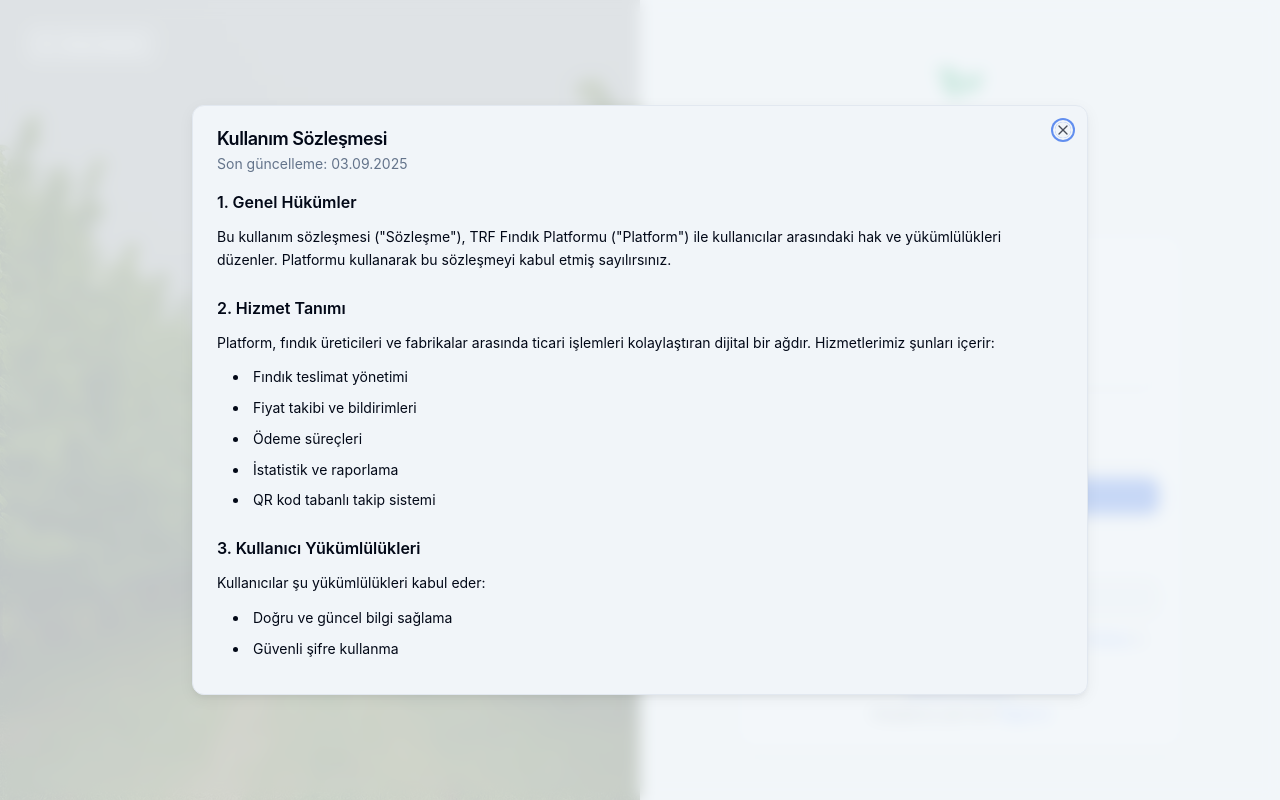
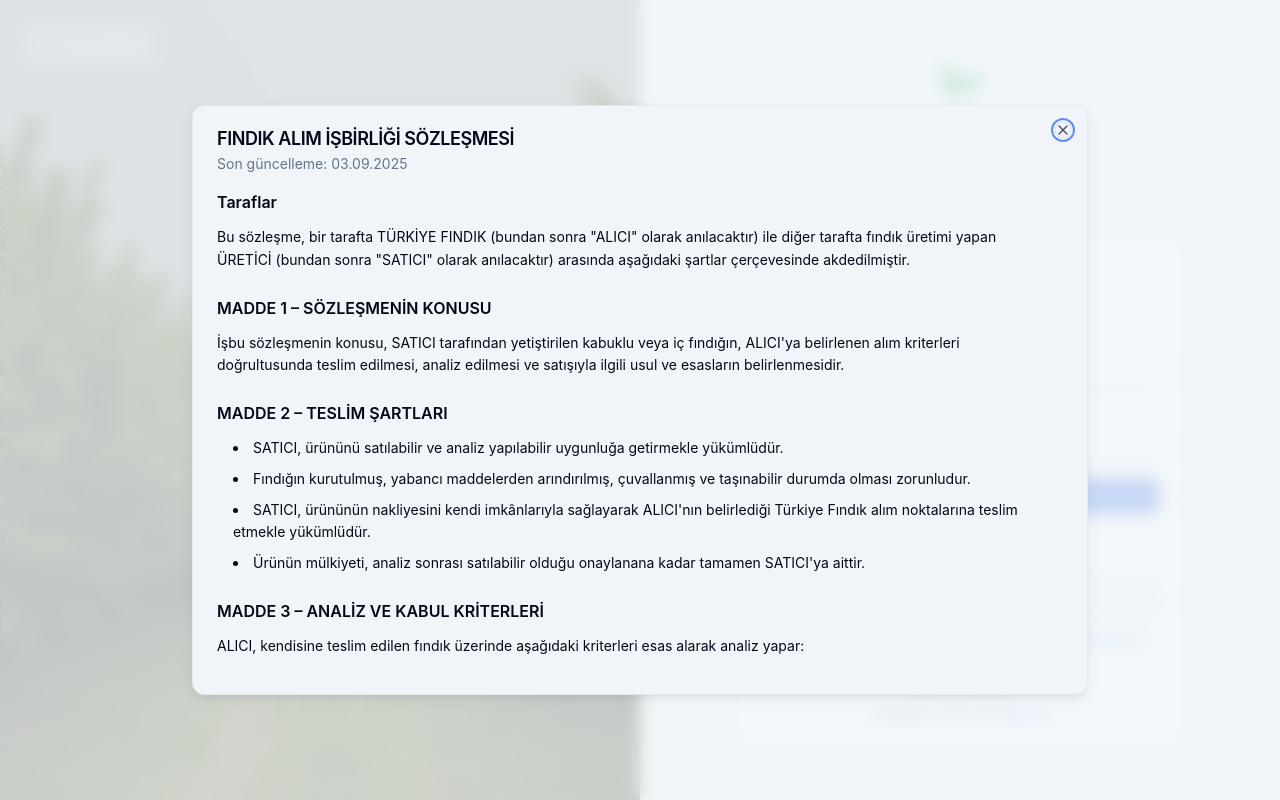
Before and after one commit to uzeyirrr/trfyeni, a Next.js app: page /login in a window 1280 px wide. Both pictures are taken after a click on the link "Kullanım Sözleşmesi". Built offline with nearby package versions, Linux system fonts and the light colour scheme; what pocketbase would draw is missing.

Commit message:
sozlesme eklendı

```diff
--- a/src/components/legal/legal-dialogs.tsx
+++ b/src/components/legal/legal-dialogs.tsx
@@ -19,7 +19,7 @@
       </DialogTrigger>
       <DialogContent className="max-w-4xl max-h-[80vh]">
         <DialogHeader>
-          <DialogTitle>Kullanım Sözleşmesi</DialogTitle>
+          <DialogTitle>FINDIK ALIM İŞBİRLİĞİ SÖZLEŞMESİ</DialogTitle>
           <DialogDescription>
             Son güncelleme: {new Date().toLocaleDateString('tr-TR')}
           </DialogDescription>
@@ -27,96 +27,127 @@
         <ScrollArea className="h-[60vh] pr-4">
           <div className="space-y-6 text-sm leading-relaxed">
             <section>
-              <h3 className="font-semibold text-base mb-3">1. Genel Hükümler</h3>
+              <h3 className="font-semibold text-base mb-3">Taraflar</h3>
               <p className="mb-3">
-                Bu kullanım sözleşmesi (&quot;Sözleşme&quot;), TRF Fındık Platformu (&quot;Platform&quot;) ile
-                kullanıcılar arasındaki hak ve yükümlülükleri düzenler. Platformu kullanarak bu sözleşmeyi
-                kabul etmiş sayılırsınız.
+                Bu sözleşme, bir tarafta TÜRKİYE FINDIK (bundan sonra &quot;ALICI&quot; olarak anılacaktır) ile diğer tarafta fındık üretimi yapan ÜRETİCİ (bundan sonra &quot;SATICI&quot; olarak anılacaktır) arasında aşağıdaki şartlar çerçevesinde akdedilmiştir.
               </p>
             </section>
 
             <section>
-              <h3 className="font-semibold text-base mb-3">2. Hizmet Tanımı</h3>
+              <h3 className="font-semibold text-base mb-3">MADDE 1 – SÖZLEŞMENİN KONUSU</h3>
               <p className="mb-3">
-                Platform, fındık üreticileri ve fabrikalar arasında ticari işlemleri kolaylaştıran
-                dijital bir ağdır. Hizmetlerimiz şunları içerir:
+                İşbu sözleşmenin konusu, SATICI tarafından yetiştirilen kabuklu veya iç fındığın, ALICI&apos;ya belirlenen alım kriterleri doğrultusunda teslim edilmesi, analiz edilmesi ve satışıyla ilgili usul ve esasların belirlenmesidir.
               </p>
-              <ul className="list-disc list-inside space-y-2 ml-4">
-                <li>Fındık teslimat yönetimi</li>
-                <li>Fiyat takibi ve bildirimleri</li>
-                <li>Ödeme süreçleri</li>
-                <li>İstatistik ve raporlama</li>
-                <li>QR kod tabanlı takip sistemi</li>
+            </section>
+
+            <section>
+              <h3 className="font-semibold text-base mb-3">MADDE 2 – TESLİM ŞARTLARI</h3>
+              <ul className="list-disc list-inside space-y-2 ml-4 mb-3">
+                <li>SATICI, ürününü satılabilir ve analiz yapılabilir uygunluğa getirmekle yükümlüdür.</li>
+                <li>Fındığın kurutulmuş, yabancı maddelerden arındırılmış, çuvallanmış ve taşınabilir durumda olması zorunludur.</li>
+                <li>SATICI, ürününün nakliyesini kendi imkânlarıyla sağlayarak ALICI&apos;nın belirlediği Türkiye Fındık alım noktalarına teslim etmekle yükümlüdür.</li>
+                <li>Ürünün mülkiyeti, analiz sonrası satılabilir olduğu onaylanana kadar tamamen SATICI&apos;ya aittir.</li>
               </ul>
             </section>
 
             <section>
-              <h3 className="font-semibold text-base mb-3">3. Kullanıcı Yükümlülükleri</h3>
-              <p className="mb-3">Kullanıcılar şu yükümlülükleri kabul eder:</p>
-              <ul className="list-disc list-inside space-y-2 ml-4">
-                <li>Doğru ve güncel bilgi sağlama</li>
-                <li>Güvenli şifre kullanma</li>
-                <li>Platform kurallarına uygun davranma</li>
-                <li>Sahte bilgi paylaşmama</li>
-                <li>Diğer kullanıcıların haklarına saygı gösterme</li>
+              <h3 className="font-semibold text-base mb-3">MADDE 3 – ANALİZ VE KABUL KRİTERLERİ</h3>
+              <p className="mb-3">
+                ALICI, kendisine teslim edilen fındık üzerinde aşağıdaki kriterleri esas alarak analiz yapar:
+              </p>
+              <ul className="list-disc list-inside space-y-2 ml-4 mb-3">
+                <li>Nem oranı</li>
+                <li>Çürük oranı</li>
+                <li>Yabancı madde oranı</li>
+                <li>Randıman (verim)</li>
+                <li>Zararlı böcek hasarı</li>
+                <li>Aflatoksin riski (gerekli durumlarda)</li>
+              </ul>
+              <p className="mb-3">
+                Analiz sonucunda fındığın satılabilir kalite standartlarını sağladığı tespit edilirse, ALICI ürünü teslim alır.
+              </p>
+              <p className="mb-3">
+                Aşağıdaki durumlarda ALICI ürünü kısmen veya tamamen reddetme hakkına sahiptir:
+              </p>
+              <ul className="list-disc list-inside space-y-2 ml-4 mb-3">
+                <li>Nem oranının yüksek olması</li>
+                <li>Çürük oranının yüksek olması</li>
+                <li>Yabancı madde oranının kabul edilebilir seviyelerin üzerinde olması</li>
+                <li>Aşırı bozulma veya depolama kaynaklı kalite kaybı</li>
+                <li>Zirai ve hijyenik risk oluşturabilecek durumlar</li>
+              </ul>
+              <p className="mb-3">
+                Reddedilen ürünler, SATICI&apos;nın talebi doğrultusunda kendisine iade edilir. İade için ALICI herhangi bir taşıma yükümlülüğü üstlenmez.
+              </p>
+            </section>
+
+            <section>
+              <h3 className="font-semibold text-base mb-3">MADDE 4 – FİYATLANDIRMA</h3>
+              <ul className="list-disc list-inside space-y-2 ml-4 mb-3">
+                <li>Fındık alım fiyatı; analiz sonuçlarına, randımana, güncel piyasa koşullarına ve ALICI&apos;nın belirlediği fiyat politikasına göre belirlenir.</li>
+                <li>Fiyatlandırma, analiz sonrası SATICI&apos;ya yazılı veya dijital ortamda bildirilir.</li>
+                <li>SATICI, fiyatı onayladığında satış kesinleşir.</li>
               </ul>
             </section>
 
             <section>
-              <h3 className="font-semibold text-base mb-3">4. Fabrika Onay Süreci</h3>
+              <h3 className="font-semibold text-base mb-3">MADDE 5 – ÖDEME ŞARTLARI</h3>
+              <ul className="list-disc list-inside space-y-2 ml-4 mb-3">
+                <li>Satışın kesinleşmesinden sonra ALICI, SATICI&apos;nın banka hesabına ödemeyi gerçekleştirir.</li>
+                <li>Ödeme süresi aşağıdaki şekillerde olabilir:
+                  <ul className="list-disc list-inside space-y-1 ml-6 mt-2">
+                    <li>Aynı gün ödeme</li>
+                    <li>En geç … iş günü içinde ödeme (bu bölüm isteğe göre netleştirilebilir)</li>
+                  </ul>
+                </li>
+                <li>Ödemeler yalnızca SATICI&apos;nın IBAN bilgilerine yapılır; üçüncü şahıslara ödeme yapılmaz.</li>
+              </ul>
+            </section>
+
+            <section>
+              <h3 className="font-semibold text-base mb-3">MADDE 6 – TARAFLARIN SORUMLULUKLARI</h3>
+              <p className="mb-2 font-medium">ALICI&apos;nın Sorumlulukları:</p>
+              <ul className="list-disc list-inside space-y-2 ml-4 mb-3">
+                <li>Ürünü analiz standartlarına uygun biçimde değerlendirmek</li>
+                <li>Fiyatlandırmayı şeffaf şekilde bildirmek</li>
+                <li>Onaylanan ürünün ödemesini zamanında gerçekleştirmek</li>
+              </ul>
+              <p className="mb-2 font-medium">SATICI&apos;nın Sorumlulukları:</p>
+              <ul className="list-disc list-inside space-y-2 ml-4 mb-3">
+                <li>Ürünü analiz yapılabilir ve ticarete uygun hale getirmek</li>
+                <li>Ürünü alım noktasına bizzat teslim etmek</li>
+                <li>Ürünün kendisine ait olduğunu, üzerinde rehin, haciz veya üçüncü şahıs hakkı bulunmadığını taahhüt etmek</li>
+              </ul>
+            </section>
+
+            <section>
+              <h3 className="font-semibold text-base mb-3">MADDE 7 – İHTİLAFLARIN ÇÖZÜMÜ</h3>
               <p className="mb-3">
-                Fabrika hesapları, gerekli belgelerin kontrol edilmesi sonrası manuel olarak onaylanır.
-                Onay süreci 1-3 iş günü sürebilir. Onay bekleyen hesaplar platform özelliklerini
-                kullanamaz.
+                Taraflar arasında çıkabilecek uyuşmazlıklar öncelikle uzlaşma yoluyla çözülmeye çalışılır. Çözüm sağlanamazsa, ALICI&apos;nın bulunduğu yer Mahkemeleri ve İcra Daireleri yetkilidir.
               </p>
             </section>
 
             <section>
-              <h3 className="font-semibold text-base mb-3">5. Fiyat ve Ödeme</h3>
+              <h3 className="font-semibold text-base mb-3">MADDE 8 – YÜRÜRLÜK</h3>
               <p className="mb-3">
-                Platform üzerinden gösterilen fiyatlar bilgilendirme amaçlıdır. Kesin fiyatlar
-                teslimat sırasında belirlenir. Ödeme koşulları ilgili taraflar arasında ayrıca
-                belirlenir.
+                İşbu sözleşme … / … / 20… tarihinde iki nüsha olarak düzenlenmiş olup, taraflarca imzalandığı tarihte yürürlüğe girer.
               </p>
-            </section>
-
-            <section>
-              <h3 className="font-semibold text-base mb-3">6. Veri Güvenliği</h3>
-              <p className="mb-3">
-                Kişisel verileriniz 6698 sayılı KVKK kapsamında korunur. Verileriniz sadece
-                hizmet sunumu için kullanılır ve üçüncü taraflarla paylaşılmaz.
-              </p>
-            </section>
-
-            <section>
-              <h3 className="font-semibold text-base mb-3">7. Sorumluluk Sınırları</h3>
-              <p className="mb-3">
-                Platform, kullanıcılar arasındaki ticari anlaşmalardan sorumlu değildir.
-                Sadece aracı hizmet sunar. Tüm ticari riskler ilgili taraflara aittir.
-              </p>
-            </section>
-
-            <section>
-              <h3 className="font-semibold text-base mb-3">8. Hesap Kapatma</h3>
-              <p className="mb-3">
-                Kullanıcılar hesaplarını istediği zaman kapatabilir. Platform, sözleşme ihlali
-                durumunda hesapları kapatma hakkını saklı tutar.
-              </p>
-            </section>
-
-            <section>
-              <h3 className="font-semibold text-base mb-3">9. Değişiklikler</h3>
-              <p className="mb-3">
-                Bu sözleşme önceden bildirim yapılmaksızın değiştirilebilir. Değişiklikler
-                platform üzerinden duyurulur.
-              </p>
-            </section>
-
-            <section>
-              <h3 className="font-semibold text-base mb-3">10. İletişim</h3>
-              <p className="mb-3">
-                Sorularınız için: info@trffindik.com adresinden bize ulaşabilirsiniz.
-              </p>
+              <div className="mt-4 space-y-4">
+                <div>
+                  <p className="font-medium mb-2">ALICI</p>
+                  <p className="mb-1">TÜRKİYE FINDIK</p>
+                  <p className="mb-1">Ad / Soyad:</p>
+                  <p className="mb-1">İmza:</p>
+                </div>
+                <div>
+                  <p className="font-medium mb-2">SATICI (ÜRETİCİ)</p>
+                  <p className="mb-1">Ad / Soyad:</p>
+                  <p className="mb-1">TC Kimlik No:</p>
+                  <p className="mb-1">Adres:</p>
+                  <p className="mb-1">Telefon:</p>
+                  <p className="mb-1">İmza:</p>
+                </div>
+              </div>
             </section>
           </div>
         </ScrollArea>
```
